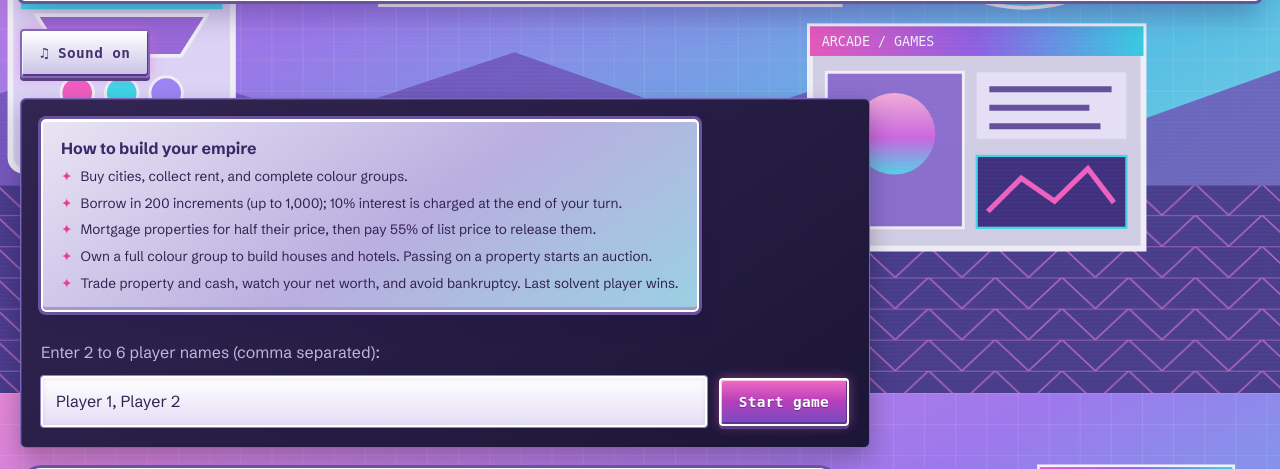
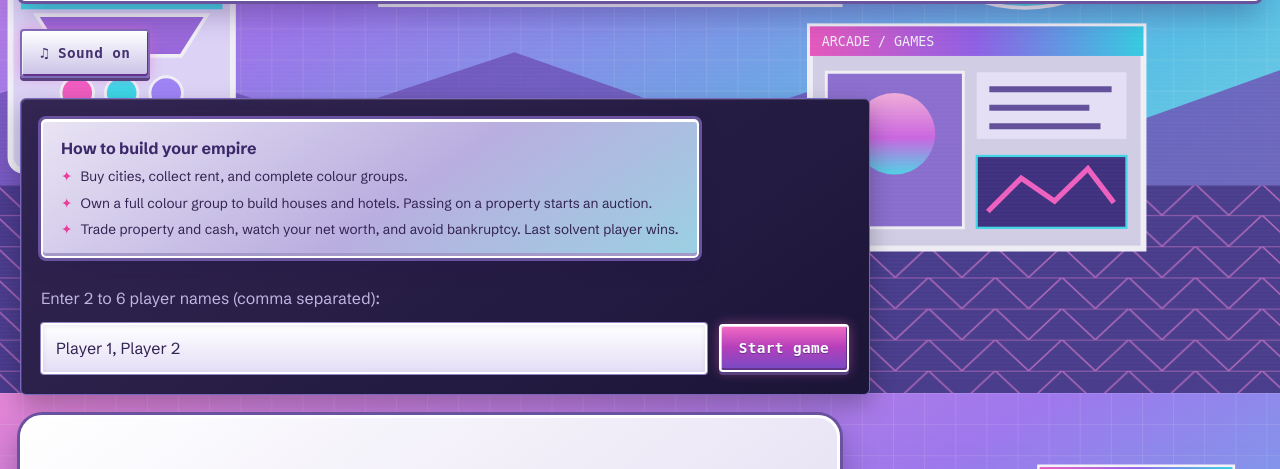
Before and after one commit to notyugg/chess--bot, a Flask app: page /business in a window 1280 px wide. Shown: the part 421-890 px from the top of the page. Run offline with Flask 3, Linux system fonts and the light colour scheme; some web fonts are replaced.

Commit message:
Remove loan and mortgage controls from Business UI

```diff
--- a/templates/business.html
+++ b/templates/business.html
@@ -7,8 +7,6 @@
   <div class="business-rules">
     <strong>How to build your empire</strong>
     <span>Buy cities, collect rent, and complete colour groups.</span>
-    <span>Borrow in 200 increments (up to 1,000); 10% interest is charged at the end of your turn.</span>
-    <span>Mortgage properties for half their price, then pay 55% of list price to release them.</span>
     <span>Own a full colour group to build houses and hotels. Passing on a property starts an auction.</span>
     <span>Trade property and cash, watch your net worth, and avoid bankruptcy. Last solvent player wins.</span>
   </div>
@@ -106,7 +104,7 @@ function render() {
     }
     const name = document.createElement("div");
     const assets = state.board_assets[String(i)] || {};
-    name.textContent = sq.name + (sq.price ? " (" + sq.price + ")" : "") + (assets.buildings ? " · " + (assets.buildings === 5 ? "🏨" : "🏠".repeat(assets.buildings)) : "") + (assets.mortgaged ? " · MORTGAGED" : "");
+    name.textContent = sq.name + (sq.price ? " (" + sq.price + ")" : "") + (assets.buildings ? " · " + (assets.buildings === 5 ? "🏨" : "🏠".repeat(assets.buildings)) : "") + ;
     cell.appendChild(name);
 
     const owner = state.owners[String(i)];
@@ -181,7 +179,7 @@ function render() {
     d.className = "player" + (idx === state.current ? " current" : "") + (p.bankrupt ? " bankrupt" : "");
     d.style.borderLeftColor = TOKEN_COLORS[idx];
     const props = p.properties.map(i => BOARD[i].name).join(", ") || "none";
-    d.innerHTML = `<b>${p.name}</b>${p.in_jail ? " (in jail)" : ""}<br>Cash: ${p.cash}<br>Loan: ${p.loan || 0} · Net worth: ${p.net_worth || 0}<br><small>Owns: ${props}</small>`;
+    d.innerHTML = `<b>${p.name}</b>${p.in_jail ? " (in jail)" : ""}<br>Cash: ${p.cash}<br>Net worth: ${p.net_worth || 0}<br><small>Owns: ${props}</small>`;
     side.appendChild(d);
   });
 
@@ -189,8 +187,7 @@ function render() {
   finance.className = "finance-panel";
   const ownProps = cur.properties || [];
   const propList = ownProps.map(i => i + ": " + BOARD[i].name).join(" · ") || "No properties yet";
-  finance.innerHTML = "<h3>Bank & assets</h3><p>Loan: <b>" + (cur.loan || 0) + "</b> / " + (state.finance ? state.finance.loan_limit : 1000) +
-    "<br><small>Interest: 10% per turn · Net worth: " + (cur.net_worth || 0) + "</small></p><p class='finance-owned'><small>" + propList + "</small></p>";
+  finance.innerHTML = "<h3>Assets</h3><p><small>Net worth: " + (cur.net_worth || 0) + "</small></p><p class='finance-owned'><small>" + propList + "</small></p>";
   const addFinanceBtn = (label, handler, secondary = true) => {
     const b = document.createElement("button"); b.textContent = label; if (secondary) b.className = "secondary";
     b.disabled = state.phase !== "roll"; b.onclick = handler; finance.appendChild(b);
@@ -203,16 +200,6 @@ function render() {
     const n = Number(answer.trim());
     return indices.includes(n) ? n : (setStatus("That property number isn't in the list.", true), null);
   };
-  addFinanceBtn("Borrow 200", () => act("take_loan", {amount: 200}), false);
-  addFinanceBtn("Repay 200", () => act("repay_loan", {amount: 200}));
-  addFinanceBtn("Mortgage property", () => {
-    const sq = chooseSquare(ownProps.filter(i => !(cur.mortgaged || []).includes(i) && !(cur.buildings || {})[String(i)]), "Choose a property to mortgage");
-    if (sq !== null) act("mortgage", {square: sq});
-  });
-  addFinanceBtn("Unmortgage", () => {
-    const sq = chooseSquare(cur.mortgaged || [], "Choose a property to unmortgage");
-    if (sq !== null) act("unmortgage", {square: sq});
-  });
   addFinanceBtn("Build house / hotel", () => {
     const sq = chooseSquare(ownProps.filter(i => BOARD[i].type === "property"), "Choose a property to develop");
     if (sq !== null) act("build", {square: sq});
```
